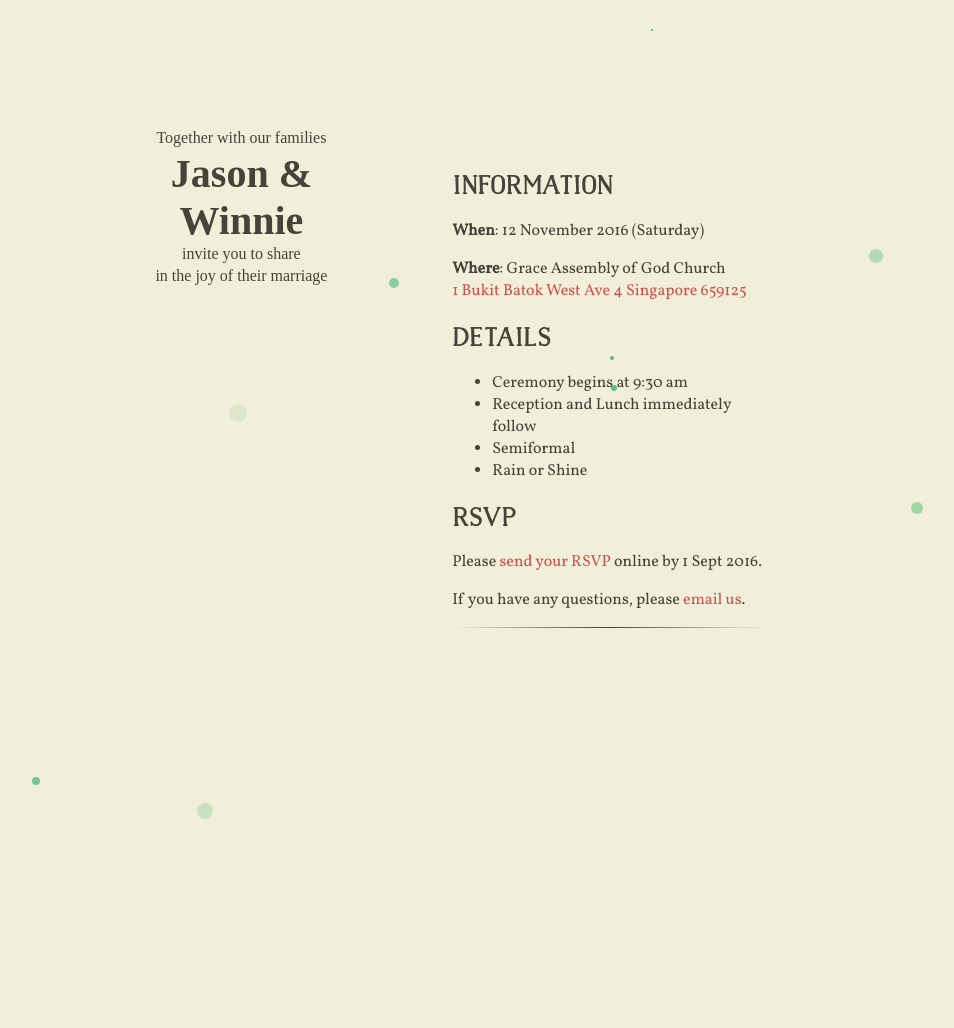
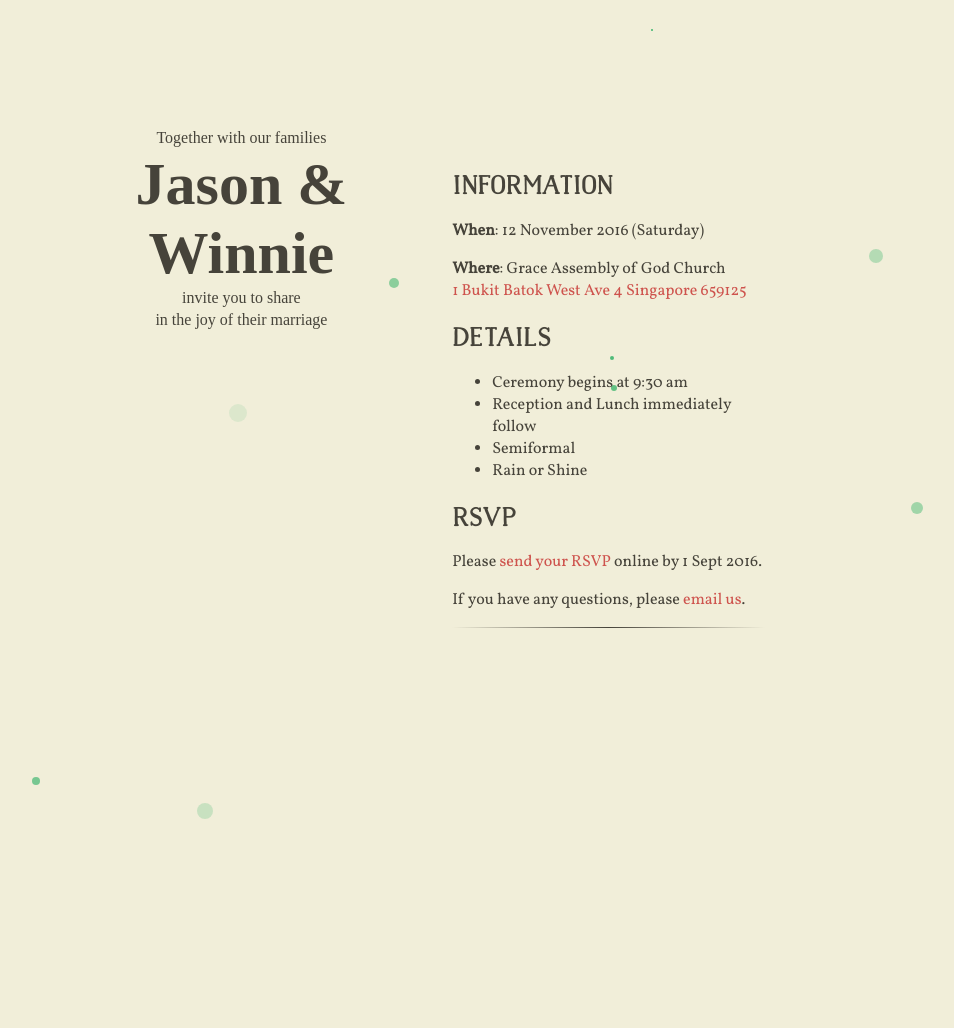
Before and after one commit to jasonandwinnie/jasonandwinnie.github.io, a Jekyll site: the page built from index.html, in a window 1280 px wide. Shown: the whole page, without its empty margins (215-1169 px from the left). Built offline with Jekyll 4.4.1, drawn with Linux system fonts in a browser that asks for light colours; nearby versions of some CDN libraries; some web fonts are replaced.

Commit message:
biggerer font

```diff
--- a/assets/style.css
+++ b/assets/style.css
@@ -8,7 +8,7 @@ span#iceland {
 }
 
 span#monofett h1 {
-  font-size: 40px;
+  font-size: 60px;
   font-family: 'Monofett', cursive;
 }
 
```
Also changed, not shown: 1 other file.
